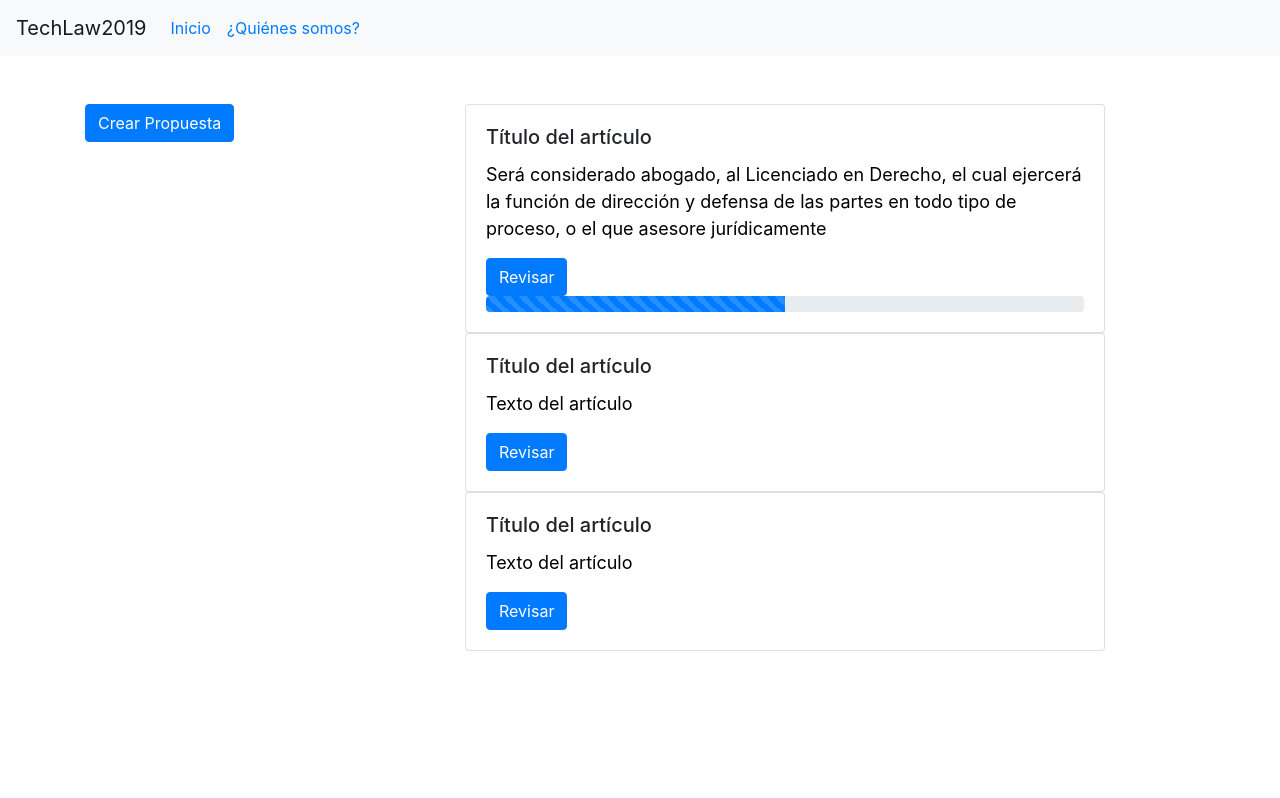
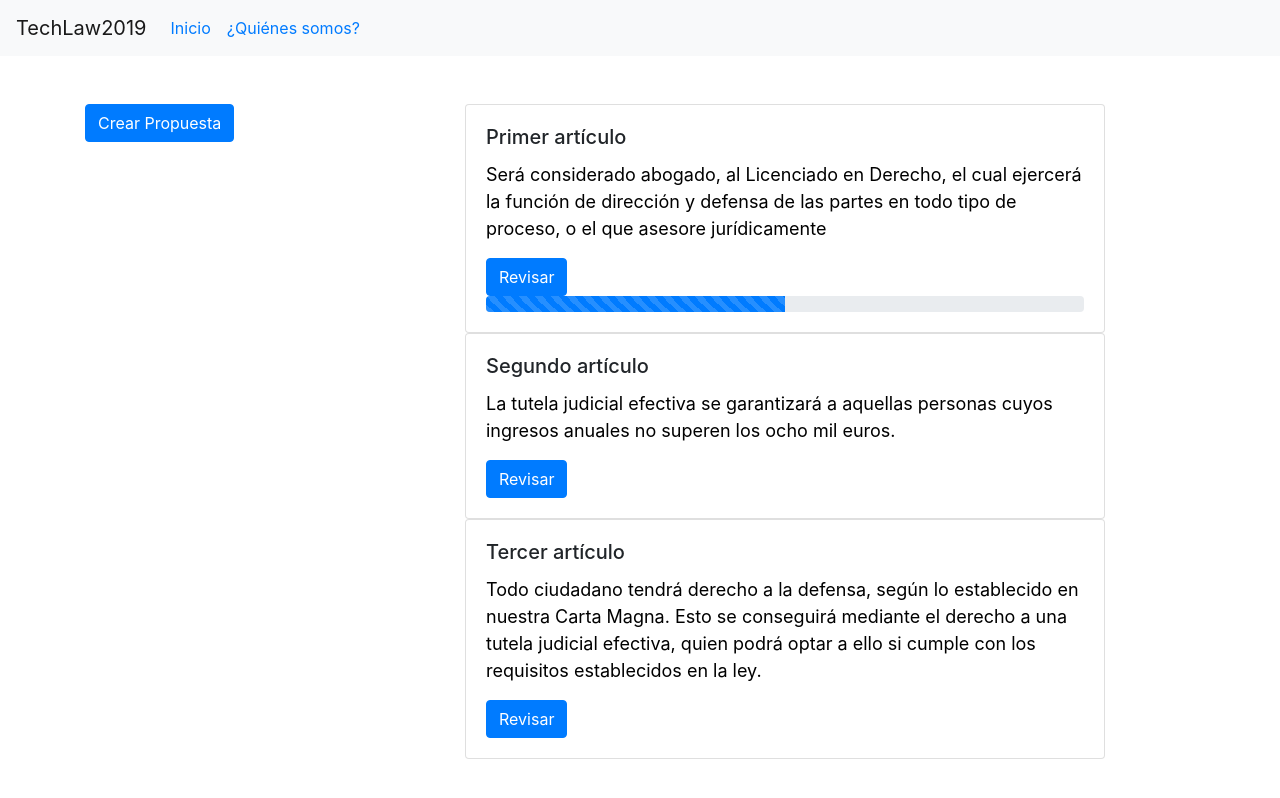
Before and after one commit to sparta15/techlaw2019, a Vue app: page /documento in a window 1280 px wide. Built offline with nearby package versions, Linux system fonts and the light colour scheme; what vuefire would draw is missing.

Commit message:
chore: update legal text

```diff
--- a/src/components/Document.vue
+++ b/src/components/Document.vue
@@ -7,7 +7,7 @@
       <div class="col-sm-4">
         <div class="card" style="width: 40rem;">
           <div class="card-body">
-            <h5 class="card-title">Título del artículo</h5>
+            <h5 class="card-title">Primer artículo</h5>
             <p class="card-text">Será considerado abogado, al Licenciado en Derecho, el cual ejercerá la función de dirección y defensa de las partes en todo tipo de proceso, o el que asesore jurídicamente</p>
               <button type="button" class="btn btn-primary" v-on:click="ReviewArticle()">Revisar</button>
               <div class="progress">
@@ -22,8 +22,8 @@
       <div class="col-sm-4">
         <div class="card" style="width: 40rem;">
           <div class="card-body">
-            <h5 class="card-title">Título del artículo</h5>
-            <p class="card-text">Texto del artículo</p>
+            <h5 class="card-title">Segundo artículo</h5>
+            <p class="card-text">La tutela judicial efectiva se garantizará a aquellas personas cuyos ingresos anuales no superen los ocho mil euros.</p>
             <button type="button" class="btn btn-primary" v-on:click="ReviewArticle()">Revisar</button>
           </div>
         </div>
@@ -34,8 +34,8 @@
       <div class="col-sm-4">
         <div class="card" style="width: 40rem;">
           <div class="card-body">
-            <h5 class="card-title">Título del artículo</h5>
-            <p class="card-text">Texto del artículo</p>
+            <h5 class="card-title">Tercer artículo</h5>
+            <p class="card-text">Todo ciudadano tendrá derecho a la defensa, según lo establecido en nuestra Carta Magna. Esto se conseguirá mediante el derecho a una tutela judicial efectiva, quien podrá optar a ello si cumple con los requisitos establecidos en la ley.</p>
             <button type="button" class="btn btn-primary" v-on:click="ReviewArticle()">Revisar</button>
           </div>
         </div>
```
